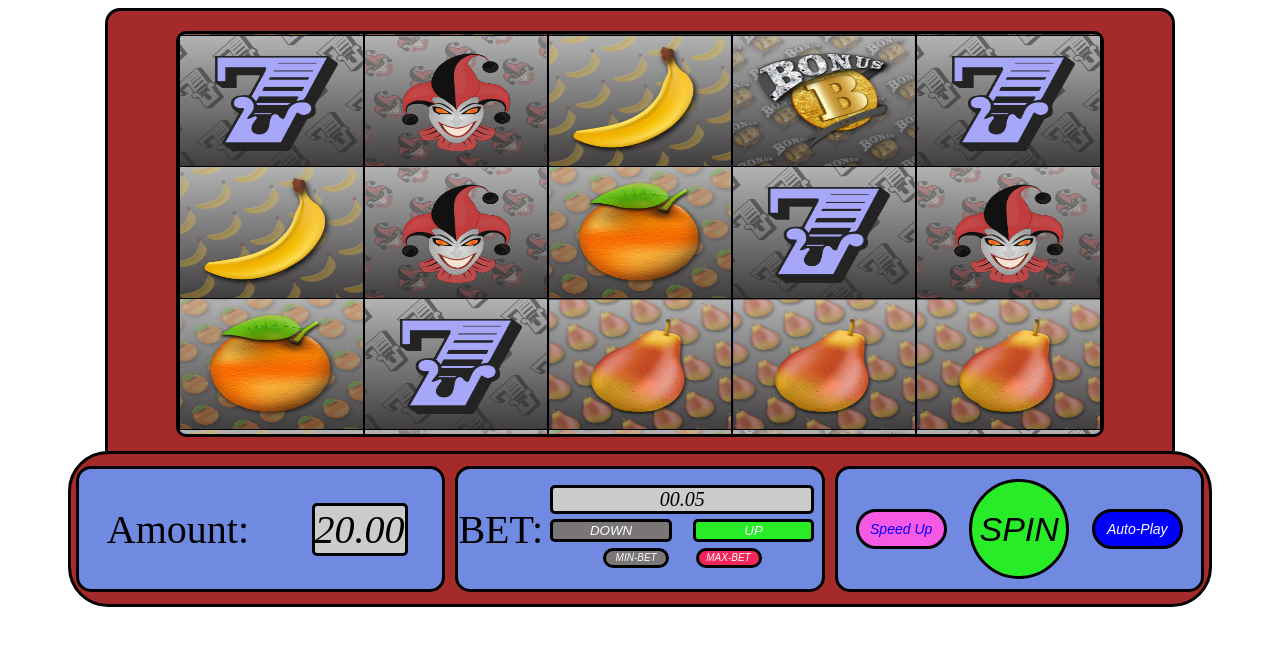
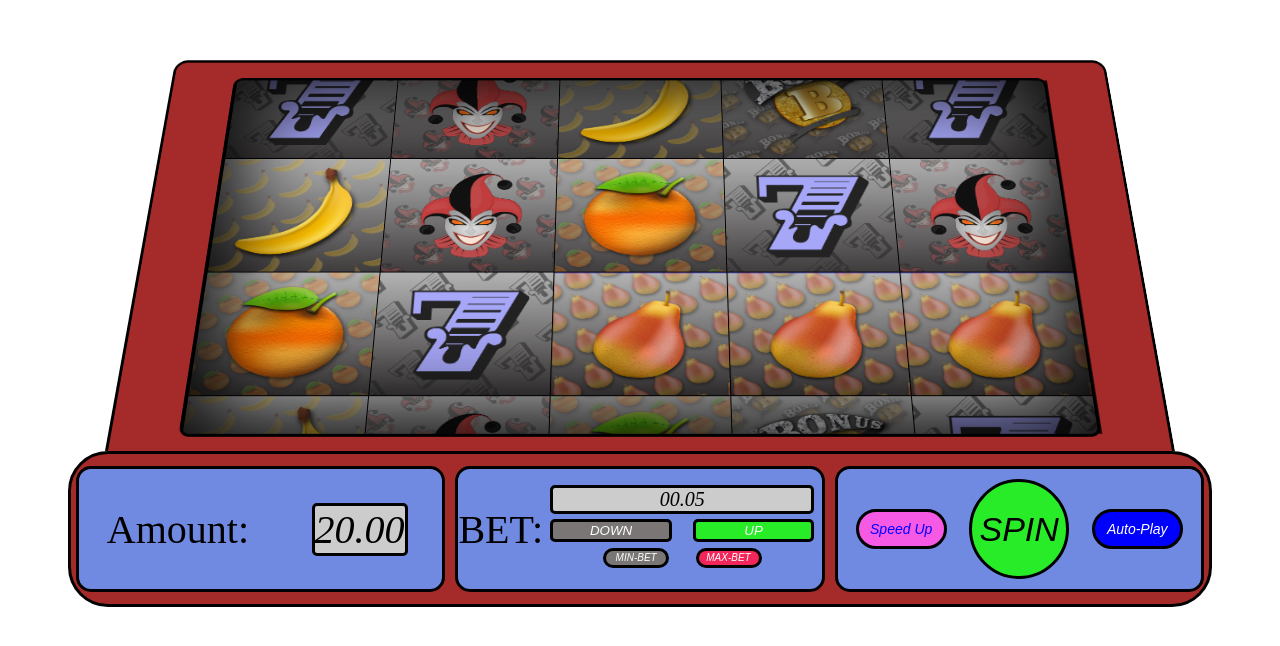
Before and after one commit to MartinPavlinovNikolov/slot-mashine, a PHP site: page / in a window 1280 px wide. Shown: the top 646 px of the page. Run offline with PHP 8.4, Linux system fonts and the light colour scheme.

Commit message:
added blur effekt in the screen.

```diff
--- a/css/main.css
+++ b/css/main.css
@@ -9,6 +9,8 @@ button, p {
 #main-container {
 	margin: 0 auto;
 	width: 90%;
+	perspective: 1000px;
+	transform-style: preserve-3d;
 }
 
 #slot-mashine, #screen {
@@ -19,6 +21,7 @@ button, p {
 	width: 90%;
 	height: 400px;
 }
+
 #screen {
 	border-bottom: 3px solid black;
 	overflow: hidden;
@@ -28,11 +31,21 @@ button, p {
 	border-radius: 15px 15px 0 0;
 	padding: 20px;
 	background-color: brown;
+	transform: rotateX(20deg);
+	transform-origin: bottom;
 }
 
 #screen {
 	border-radius: 10px;
 	background-color: blue;
+}
+
+#blur{
+	position: absolute;
+	width: 87%;
+	height: 400px;
+    box-shadow: inset 0 0 99px 13px black;
+    z-index: 99999;
 }
 
 #screen>ul {
@@ -70,14 +83,15 @@ button, p {
 	box-sizing: border-box;
 	width: 20%;
 	height: 400px;
-	margin: 0;
+	margin: -35px 0 0 0;
 	padding: 0;
 	list-style: none;
 	text-align: center;
-	border: 1px solid black;
 }
 
-#row-0-col-1, #row-0-col-2, #row-0-col-3, #row-0-col-4, #row-0-col-5,#row-1-col-1, #row-1-col-2, #row-1-col-3, #row-1-col-4, #row-1-col-5, #row-2-col-1, #row-2-col-2, #row-2-col-3, #row-2-col-4, #row-2-col-5, #row-3-col-1, #row-3-col-2, #row-3-col-3, #row-3-col-4, #row-3-col-5, {
+img {
+	border-left: 1px solid black;
+	border-right: 1px solid black;
 }
 
 #row-0-col-1 {
--- a/index.php
+++ b/index.php
@@ -13,12 +13,13 @@
 	<div id="main-container"><!--main-container START-->
 		<div id="slot-mashine"><!-- slot-mashine corpus START -->
 			<div id="screen"><!-- screen START -->
+				<div id="blur"></div>
 				<ul>
 
 				<?php
 				for($i = 0;$i < 5; $i++){
 
-					echo "<li class='slot-row'><div id='stopper" . ($i+1) . "''></div><ul>";
+					echo "<li class='slot-row'><div id='stopper" . ($i+1) . "'></div><ul>";
 
 					for($j = 0;$j <= 4; $j++){
 						echo "<li id='row-" . ($j) . "-col-" . ($i+1) . "'><img src='images/" . rand(1, 6) . ".png'></img></li>";
--- a/scripts/main.js
+++ b/scripts/main.js
@@ -389,6 +389,7 @@ const SlotMashine = (function($){
 				that.element.animate({
 					top: movementDown,
 				}, 130, function(){
+
 					that.setPositions($('#' + that.element.prop('id')).position().top, $('#' + that.element.prop('id')).position().left);
 					if(that.position.top > 400){
 
```
